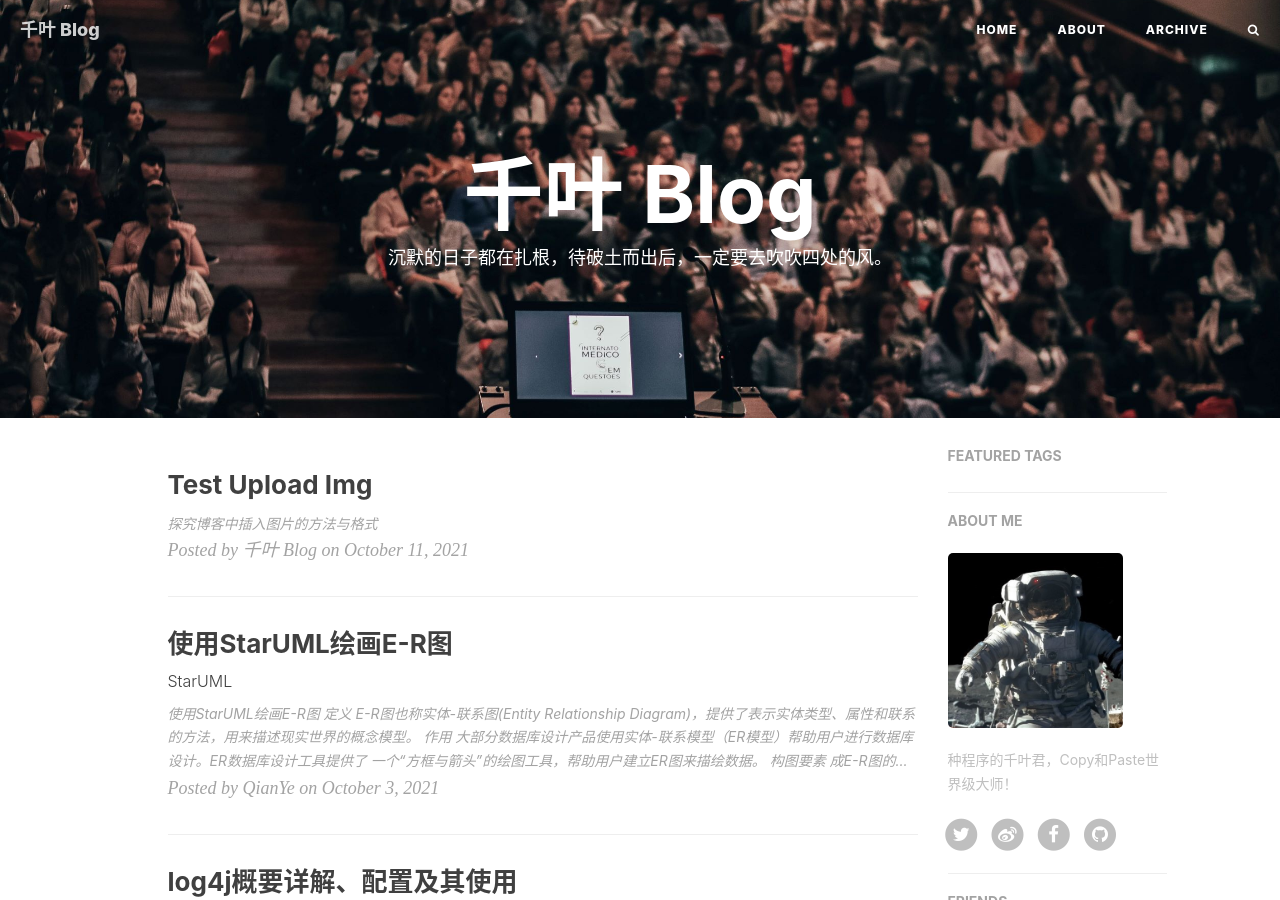
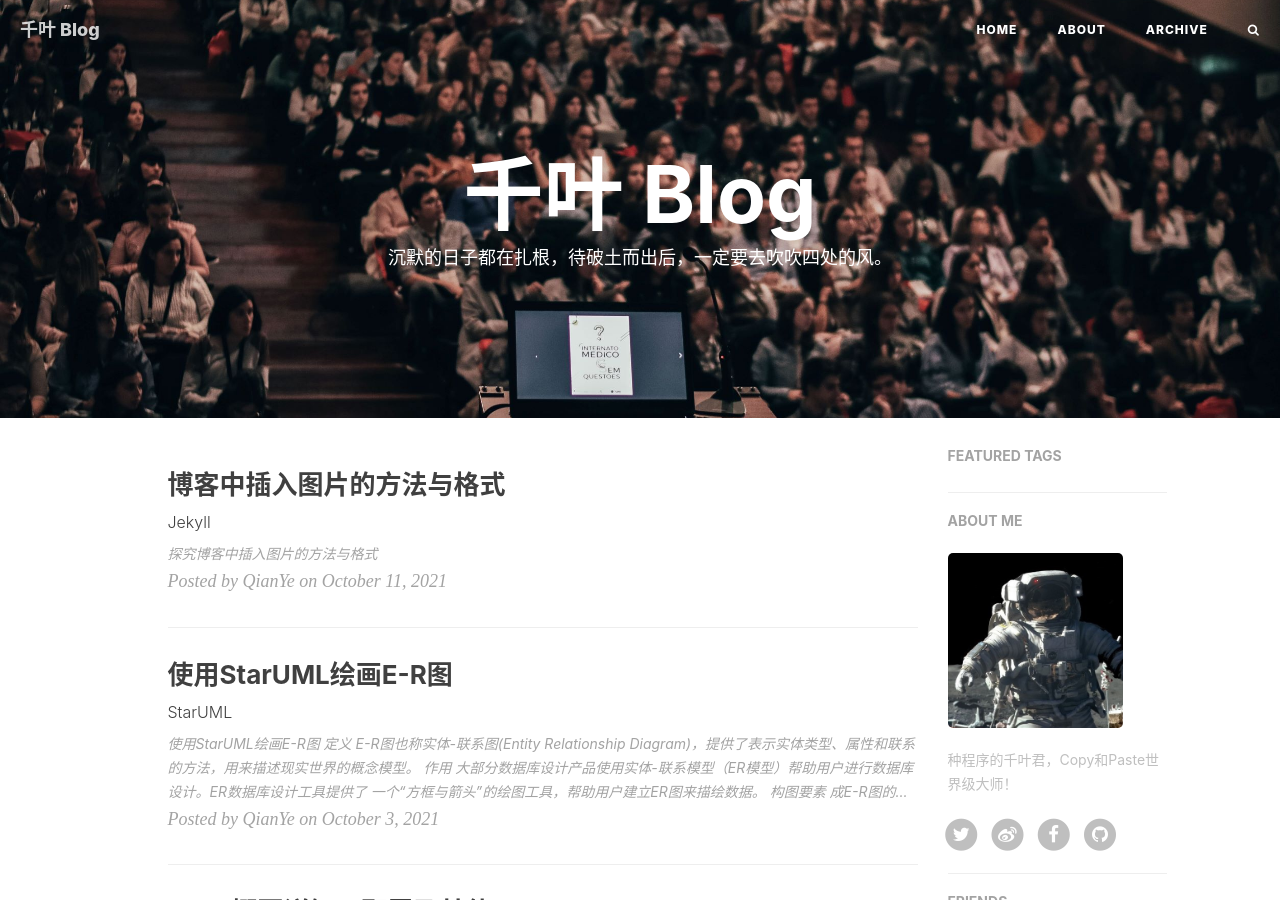
Before and after one commit to zhou431615/zhou431615.github.io, a Jekyll site: the page built from index.html, in a window 1280 px wide and 900 px high. Built offline with Jekyll 4.4.1, drawn with Linux system fonts in a browser that asks for light colours; nearby versions of some CDN libraries; the list of posts is cut into pages by our own code; comment, search, counter and statistics services are not loaded.

Commit message:
add  header information

```diff
--- a/_posts/2021-10-11-test-upload-img.md
+++ b/_posts/2021-10-11-test-upload-img.md
@@ -1,4 +1,15 @@
-#  探究博客中插入图片的方法与格式
+---
+layout:     post
+title:      "博客中插入图片的方法与格式"
+subtitle:   "Jekyll"
+date:       2021-10-11 08:00:00
+author:     "QianYe"
+
+tags:
+- StarUML
+---
+
+###  探究博客中插入图片的方法与格式
 
 ![idea](https://raw.githubusercontent.com/zhou431615/GithubForDemo/master/demo/img/202110111713194.png)
 
```
